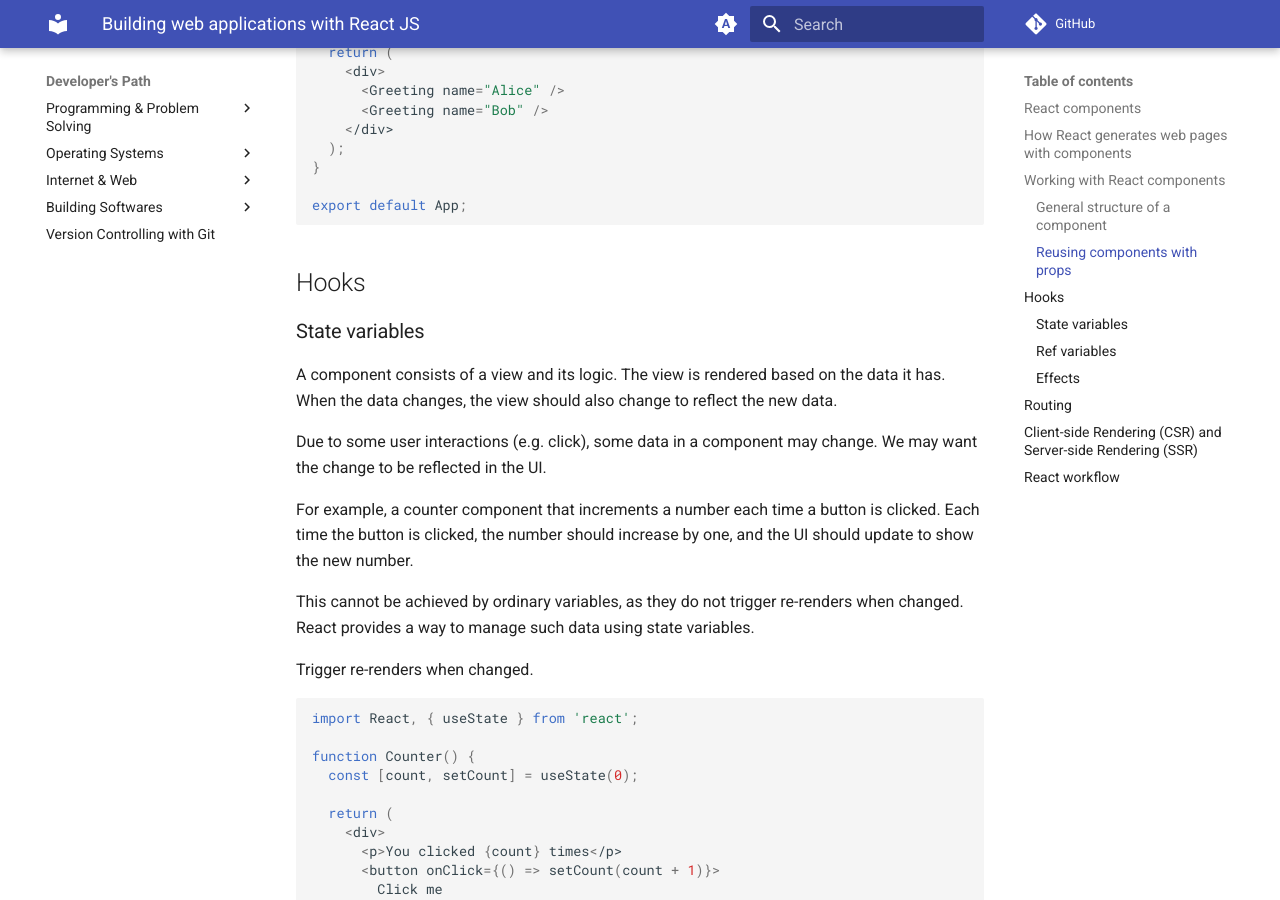
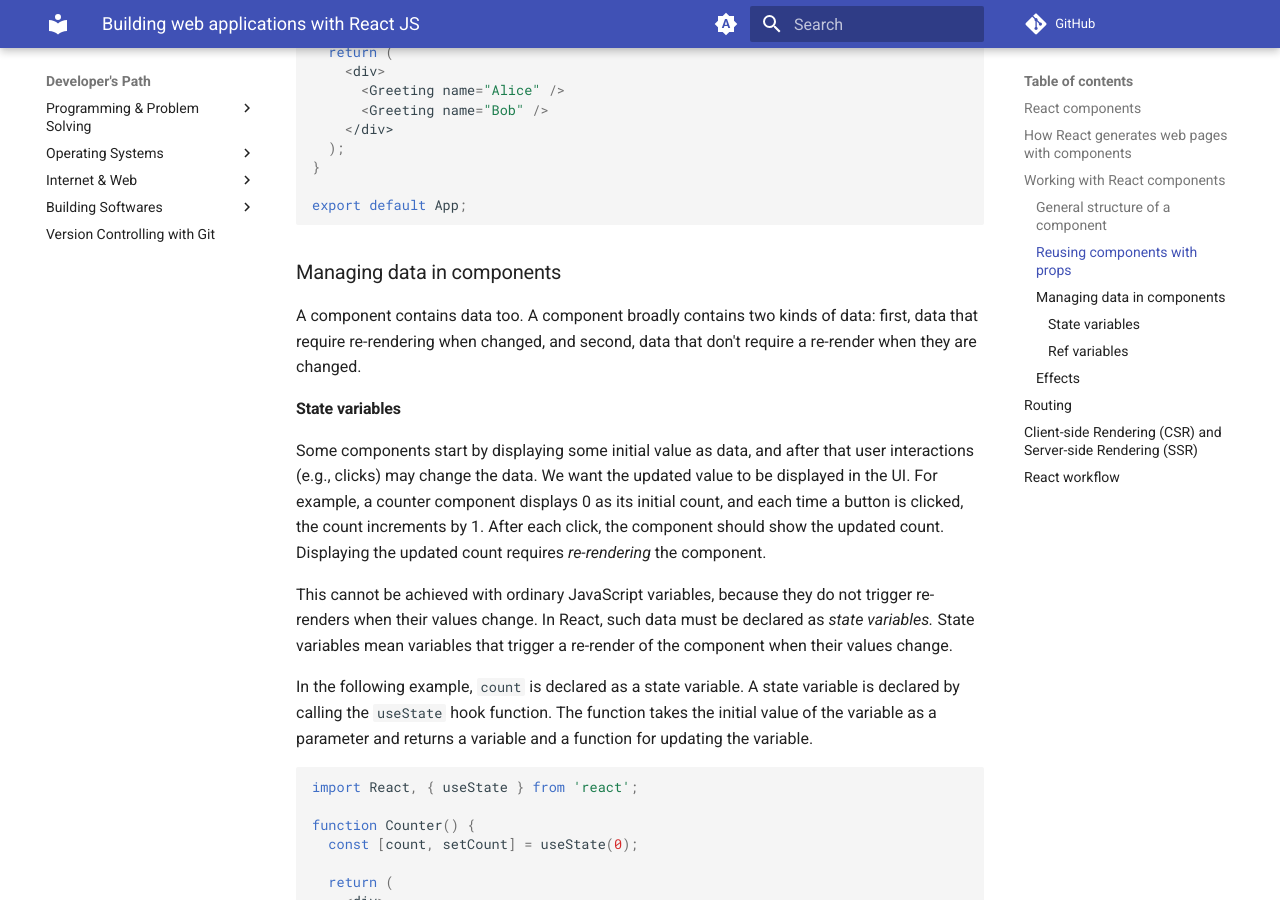
Before and after one commit to gharials/dev-path, an MkDocs documentation site: the page built from docs/building-softwares/react-js.md, in a window 1280 px wide and 900 px high, scrolled down 2659 px. Built offline with MkDocs 1.6.1 and Material for MkDocs 9.7.7, drawn with Linux system fonts in a browser that asks for light colours; comment, search, counter and statistics services are not loaded.

Commit message:
'react-js': state variables.

````diff
--- a/docs/building-softwares/react-js.md
+++ b/docs/building-softwares/react-js.md
@@ -95,19 +95,17 @@ function App() {
 export default App;
 ```
 
-## Hooks
+### Managing data in components
 
-### State variables
+A component contains data too. A component broadly contains two kinds of data: first, data that require re-rendering when changed, and second, data that don't require a re-render when they are changed.
 
-A component consists of a view and its logic. The view is rendered based on the data it has. When the data changes, the view should also change to reflect the new data.
+#### State variables
 
-Due to some user interactions (e.g. click), some data in a component may change. We may want the change to be reflected in the UI.
+Some components start by displaying some initial value as data, and after that user interactions (e.g., clicks) may change the data. We want the updated value to be displayed in the UI. For example, a counter component displays 0 as its initial count, and each time a button is clicked, the count increments by 1. After each click, the component should show the updated count. Displaying the updated count requires _re-rendering_ the component.
 
-For example, a counter component that increments a number each time a button is clicked. Each time the button is clicked, the number should increase by one, and the UI should update to show the new number.
+This cannot be achieved with ordinary JavaScript variables, because they do not trigger re-renders when their values change. In React, such data must be declared as _state variables._ State variables mean variables that trigger a re-render of the component when their values change.
 
-This cannot be achieved by ordinary variables, as they do not trigger re-renders when changed. React provides a way to manage such data using state variables.
-
-Trigger re-renders when changed.
+In the following example, `count` is declared as a state variable. A state variable is declared by calling the `useState` hook function. The function takes the initial value of the variable as a parameter and returns a variable and a function for updating the variable.
 
 ```javascript
 import React, { useState } from 'react';
@@ -126,7 +124,7 @@ function Counter() {
 }
 ```
 
-### Ref variables
+#### Ref variables
 
 Doesn't trigger re-renders when changed, but lives across re-renders.
 
````
